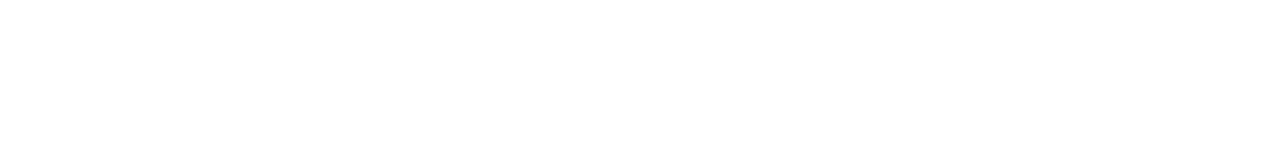
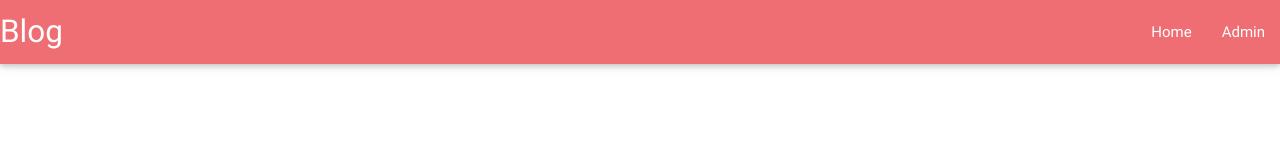
Before and after one commit to syrop212/MiniBlog, a plain HTML site: page Blog/public_html/index.html in a window 1280 px wide. Drawn offline with nearby package versions, Linux system fonts and the light colour scheme.

Commit message:
basic video 3 done

```diff
--- a/Blog/public_html/index.html
+++ b/Blog/public_html/index.html
@@ -11,6 +11,17 @@
     </head>
 
     <body>
+        <header>
+            <nav>
+                <div class="nav-wrapper">
+                    <a href="#" class="brand-logo">Blog</a>
+                    <ul class="right">
+                        <li><a href="index.html">Home</a></li>
+                        <li><a href="admin.html">Admin</a></li>
+                    </ul>
+                </div>
+            </nav>
+        </header>
       <!--Import jQuery before materialize.js-->
       <script type="text/javascript" src="https://code.jquery.com/jquery-2.1.1.min.js"></script>
       <script type="text/javascript" src="js/materialize.min.js"></script>
```
